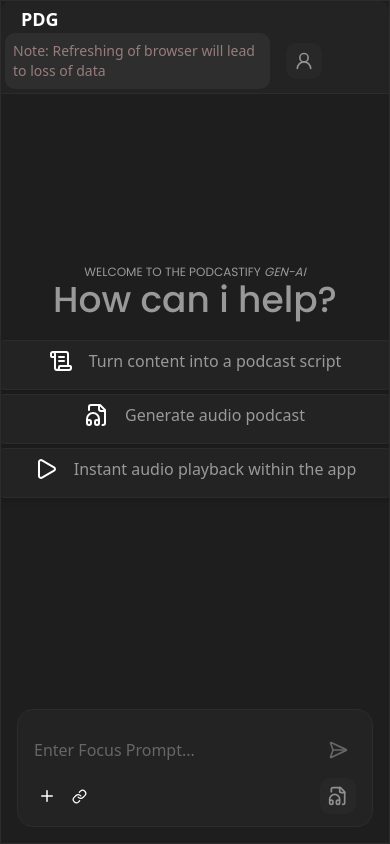
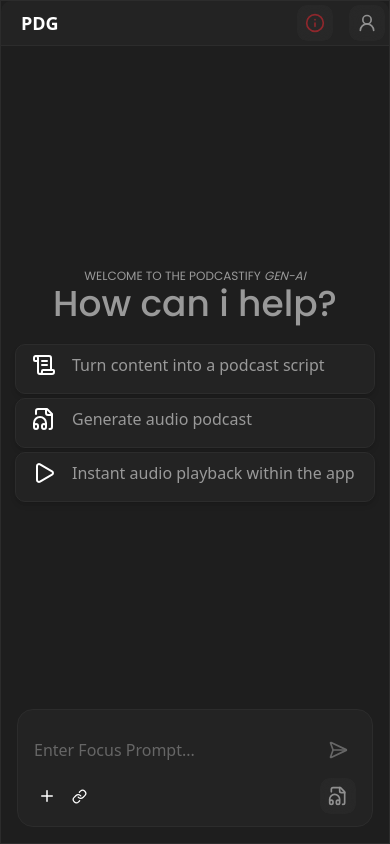
Before and after one commit to pauluwaifo/podcastify, a React (Vite) app: page / in a window 390 px wide. Built offline with nearby package versions, Linux system fonts and the light colour scheme.

Commit message:
fix: mobile view

```diff
--- a/src/App.tsx
+++ b/src/App.tsx
@@ -6,6 +6,7 @@
   Link,
   User2,
   LoaderCircle,
+  Info,
 } from "lucide-react";
 import "./App.css";
 import { useState } from "react";
@@ -54,10 +55,13 @@
         formData.append("files", fileContent); // match backend key name
       }
 
-      const res = await fetch("https://podcastify-xq9b.onrender.com/api/genai/generate", {
-        method: "POST",
-        body: formData, // no need for content-type
-      });
+      const res = await fetch(
+        "https://podcastify-xq9b.onrender.com/api/genai/generate",
+        {
+          method: "POST",
+          body: formData, // no need for content-type
+        }
+      );
 
       const data = await res.json();
       if (!res.ok) throw new Error(data?.error);
@@ -82,18 +86,36 @@
   };
 
   return (
-    <div className="flex flex-col flex-wrap items-center justify-center h-screen min-h-screen bg-[#121212] p-0 md:p-3 ">
+    <div className="flex flex-col flex-wrap items-center justify-center h-screen max-h-screen bg-[#121212] p-0 md:p-3 ">
       <div className="shadow-xl w-full h-full border border-[#2C2C2C] rounded-none md:rounded-lg bg-[#1E1E1E] relative overflow-hidden">
         {/* topbar */}
-        <div className="absolute left-0 top-0 w-full flex items-center flex-wrap mb-8 p-1 bg-[#232323] rounded-t-lg border-b border-[#2C2C2C]">
+        <div className="absolute left-0 top-0 w-full flex flex-row items-center mb-8 p-1 bg-[#232323] rounded-t-lg border-b border-[#2C2C2C]">
           <div className="basis-2/12 md:basis-3/12 px-4">
-            <h1 className="text-white text-lg font-bold hidden md:block">Podcast Generator</h1>
-            <h1 className="text-white text-lg font-bold sm:hidden block">PDG</h1>
+            <h1 className="text-white text-lg font-bold hidden md:block">
+              Podcast Generator
+            </h1>
+            <h1 className="text-white text-lg font-bold sm:hidden block">
+              PDG
+            </h1>
           </div>
-          <div className="basis-10/12 md:basis-9/12 flex flex-row items-center gap-4 justify-end">
-            <p className="bg-white/5 text-red-200/50 text-sm p-2 rounded-lg">
+
+          <div className="basis-10/12 md:basis-9/12 flex flex-row items-center gap-4 justify-end ">
+            <p className="bg-white/5 text-red-200/50 text-sm p-2 rounded-lg hidden md:block">
               Note: Refreshing of browser will lead to loss of data
             </p>
+            <Tooltip>
+              <TooltipTrigger>
+                <button
+                  disabled
+                  className={`p-2 rounded-lg bg-white/5 backdrop-blur-sm opacity-50 cursor-not-allowed`}
+                >
+                  <Info className="text-red-500" size={20} />
+                </button>
+              </TooltipTrigger>
+              <TooltipContent className="text-red-500" side="bottom">
+                Note: Refreshing of browser will lead to loss of data
+              </TooltipContent>
+            </Tooltip>
             <Tooltip>
               <TooltipTrigger>
                 <button
@@ -109,6 +131,7 @@
             </Tooltip>
           </div>
         </div>
+
         <div className="h-[48px] w-full" />
         {/* main */}
 
@@ -187,7 +210,9 @@
               />
               <button
                 type="submit"
-                disabled={!loading || prompt.length > 0 || fileContent ? false : true}
+                disabled={
+                  !loading || prompt.length > 0 || fileContent ? false : true
+                }
                 className={`p-2 rounded-lg ${
                   prompt.length > 0 || fileContent
                     ? "opacity-100 cursor-pointer"
--- a/src/components/custom_ui/card.tsx
+++ b/src/components/custom_ui/card.tsx
@@ -8,7 +8,7 @@
 export default function Card({ content, icon: Icon }: CardProps) {
   return (
     <div>
-      <div className="bg-[#232323] py-2 px-4 rounded-lg border border-[#2C2C2C] hover:scale-102 transition-scale duration-100 delay-75 ease-in-out shadow-md flex flex-row md:flex-col cursor-pointer items-center md:items-start gap-4 md:gap-2 justify-center md:justify-start">
+      <div className="bg-[#232323] py-2 px-4 rounded-lg border border-[#2C2C2C] hover:scale-102 transition-scale duration-100 delay-75 ease-in-out shadow-md flex flex-row md:flex-col cursor-pointer items-center md:items-start gap-4 md:gap-0 justify-start md:justify-start">
         <h2 className="text-white text-xl font-bold mb-2">
           <Icon />
         </h2>
--- a/src/components/welcome_screen.tsx
+++ b/src/components/welcome_screen.tsx
@@ -4,7 +4,7 @@
 export default function WelcomeScreen() {
   return (
     <div className="flex flex-col items-center justify-center h-full">
-      <div className="flex flex-col items-center justify-center w-full h-full p-2 gap-4">
+      <div className="flex flex-col items-center justify-center w-full h-full p-4 gap-4">
         <div className="items-center flex flex-col basis-1/2">
           <p className="text-[#999999] text-xs font-poppins font-regular">
             WELCOME TO THE PODCASTIFY <i>GEN-AI </i>
@@ -13,16 +13,16 @@
             How can i help?
           </p>
           <div className="flex flex-row gap-1 md:gap-4 mt-5 flex-wrap items-center justify-center">
-            <div className="w-100 md:w-fit">
+            <div className="w-90 md:w-fit">
               <Card
                 content="Turn content into a podcast script"
                 icon={ScrollText}
               />
             </div>
-            <div className="w-100 md:w-fit">
+            <div className="w-90 md:w-fit">
               <Card content="Generate audio podcast" icon={FileAudio} />
             </div>
-            <div className="w-100 md:w-fit">
+            <div className="w-90 md:w-fit">
               <Card
                 content="Instant audio playback within the app"
                 icon={Play}
```
